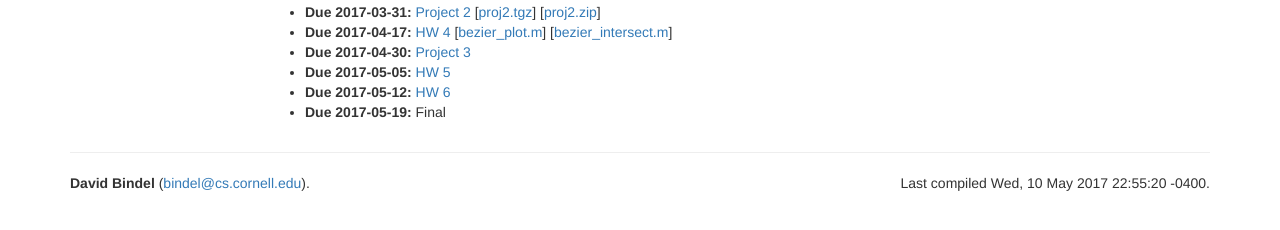
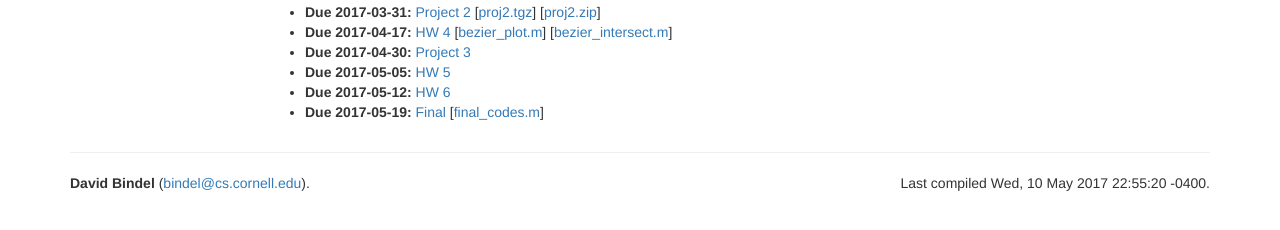
Before and after one commit to dbindel/cs4220-s17, a Jekyll site: the page built from web/assignments.html, in a window 1280 px wide. Shown: the part 308-538 px from the top of the page. Built offline with Jekyll 4.4.1, drawn with Linux system fonts in a browser that asks for light colours; nearby versions of some CDN libraries.

Commit message:
Added final.

```diff
--- a/web/_data/hw.yml
+++ b/web/_data/hw.yml
@@ -47,3 +47,5 @@
 -
   desc: Final
   due: 2017-05-19
+  file: final
+  support: [final_codes.m]
```
Also changed, not shown: 3 other files.
